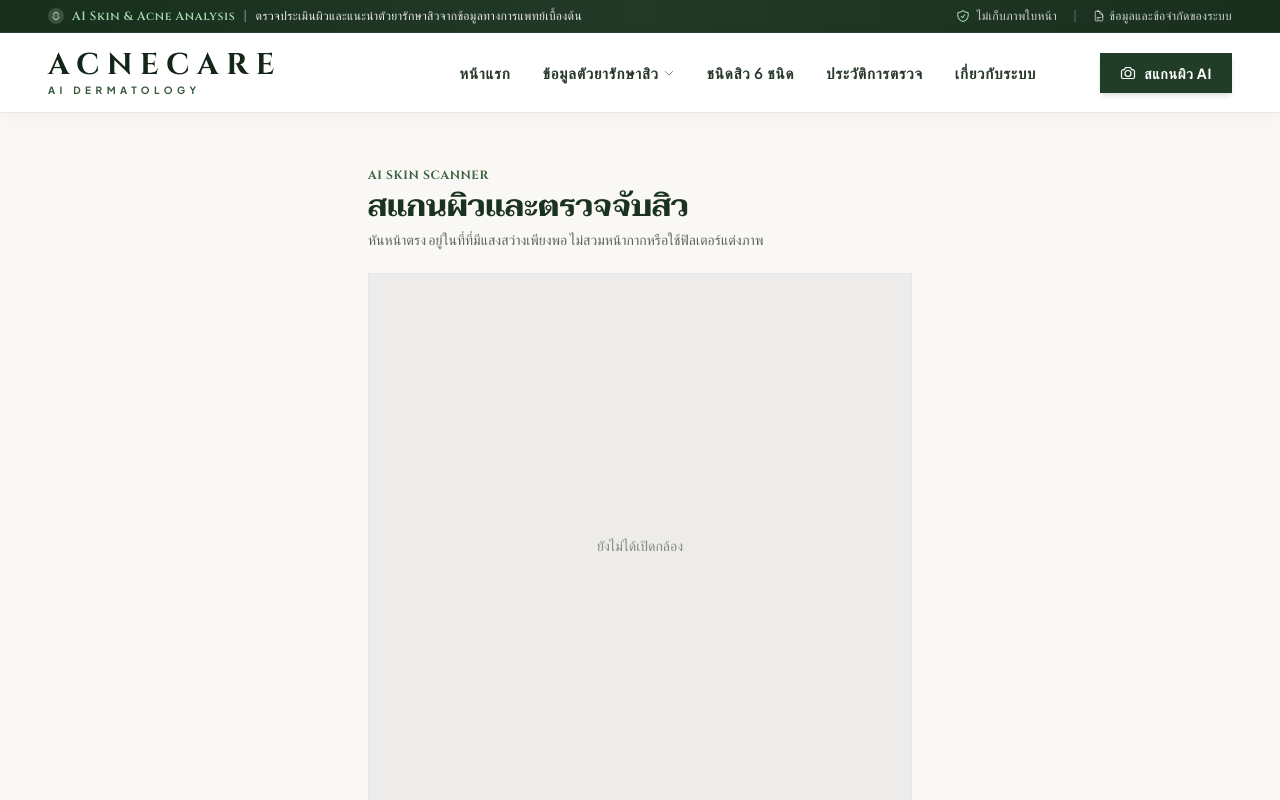
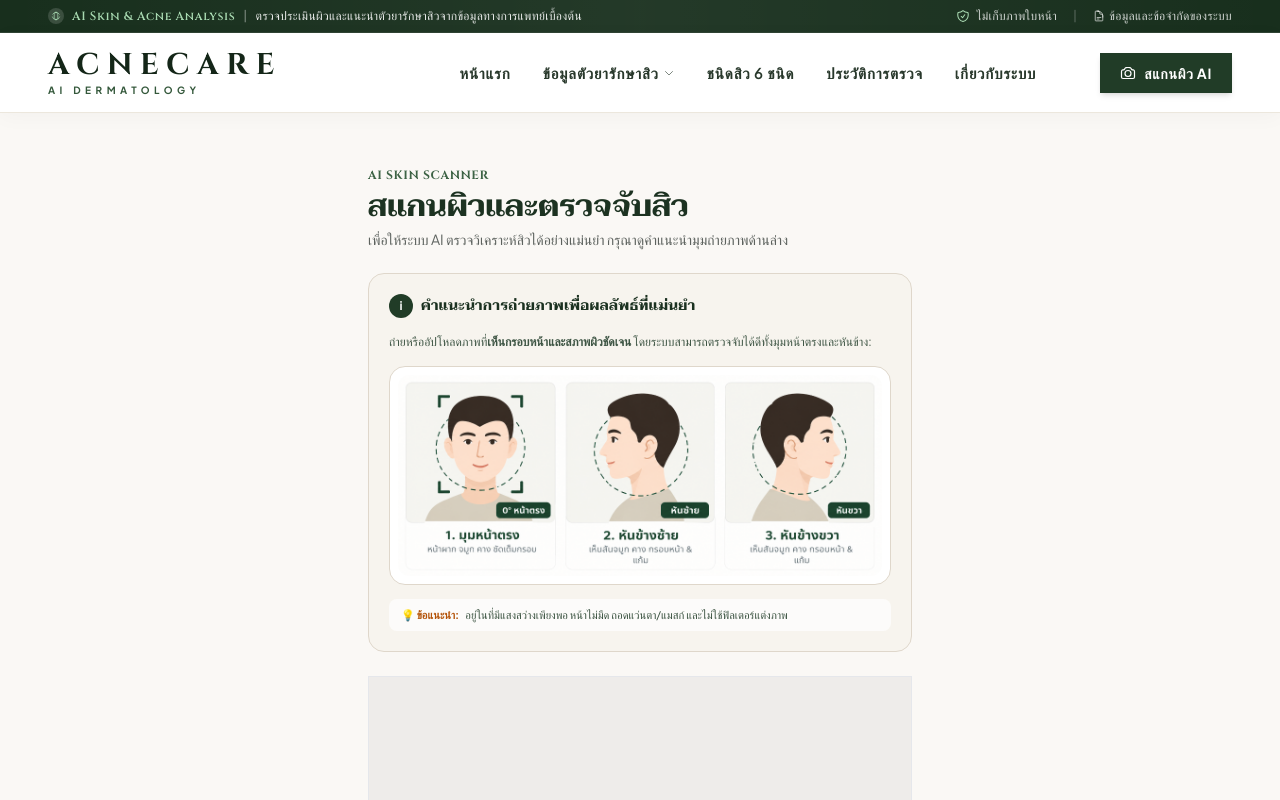
Before and after one commit to 77Henvi/AcneCare, a Next.js app: page /scan in a window 1280 px wide. Shown: the top 800 px of the page. Built offline with nearby package versions, Linux system fonts and the light colour scheme; a web font is replaced by a local one.

Commit message:
Adding face position guidance [F1lthy]

```diff
--- a/app/scan/page.tsx
+++ b/app/scan/page.tsx
@@ -1,6 +1,7 @@
 "use client";
 
 import { useState } from "react";
+import Image from "next/image";
 import { useRouter } from "next/navigation";
 import { AnimatePresence, motion } from "framer-motion";
 import Camera from "@/components/Camera";
@@ -81,9 +82,48 @@ export default function ScanPage() {
         <span className="font-display text-xs font-bold uppercase tracking-wider text-[#3D6345]">AI SKIN SCANNER</span>
         <h1 className="mt-1 font-display text-3xl font-bold text-[#1C3221]">สแกนผิวและตรวจจับสิว</h1>
         <p className="mt-1 text-xs sm:text-sm text-ink/70">
-          หันหน้าตรง อยู่ในที่ที่มีแสงสว่างเพียงพอ ไม่สวมหน้ากากหรือใช้ฟิลเตอร์แต่งภาพ
+          เพื่อให้ระบบ AI ตรวจวิเคราะห์สิวได้อย่างแม่นยำ กรุณาดูคำแนะนำมุมถ่ายภาพด้านล่าง
         </p>
       </div>
+
+      {/* คำแนะนำมุมและวิธีการถ่ายภาพ/อัปโหลดรูป */}
+      {stage === "capture" && (
+        <motion.div
+          variants={fade}
+          initial="hidden"
+          animate="show"
+          className="rounded-2xl border border-[#DFD7CB] bg-[#F7F4EE] p-4 sm:p-5 shadow-xs space-y-3.5"
+        >
+          <div className="flex items-center gap-2">
+            <span className="flex h-6 w-6 items-center justify-center rounded-full bg-[#213C27] text-white text-xs font-bold">
+              i
+            </span>
+            <h2 className="font-display text-sm font-bold text-[#1B3120] uppercase tracking-wide">
+              คำแนะนำการถ่ายภาพเพื่อผลลัพธ์ที่แม่นยำ
+            </h2>
+          </div>
+
+          <p className="text-xs text-[#3E5544] leading-relaxed">
+            ถ่ายหรืออัปโหลดภาพที่<strong>เห็นกรอบหน้าและสภาพผิวชัดเจน</strong> โดยระบบสามารถตรวจจับได้ดีทั้งมุมหน้าตรงและหันข้าง:
+          </p>
+
+          <div className="overflow-hidden rounded-2xl border border-[#DFD7CB] bg-white shadow-xs p-1.5 sm:p-2">
+            <Image
+              src="/images/scan-guidance.png"
+              alt="คำแนะนำมุมถ่ายภาพ: 1. มุมหน้าตรง, 2. หันข้างซ้าย, 3. หันข้างขวา"
+              width={1000}
+              height={420}
+              priority
+              className="w-full h-auto rounded-xl object-contain block"
+            />
+          </div>
+
+          <div className="rounded-lg bg-white/70 px-3 py-2 text-[11px] text-[#364F3C] flex items-center gap-1.5">
+            <span className="text-amber-700 font-bold">💡 ข้อแนะนำ:</span>
+            <span>อยู่ในที่มีแสงสว่างเพียงพอ หน้าไม่มืด ถอดแว่นตา/แมสก์ และไม่ใช้ฟิลเตอร์แต่งภาพ</span>
+          </div>
+        </motion.div>
+      )}
 
       <AnimatePresence mode="wait">
         {stage !== "analyzing" && stage !== "skin-type" && (
```
Also changed, not shown: public/images/scan-guidance.png (added).
